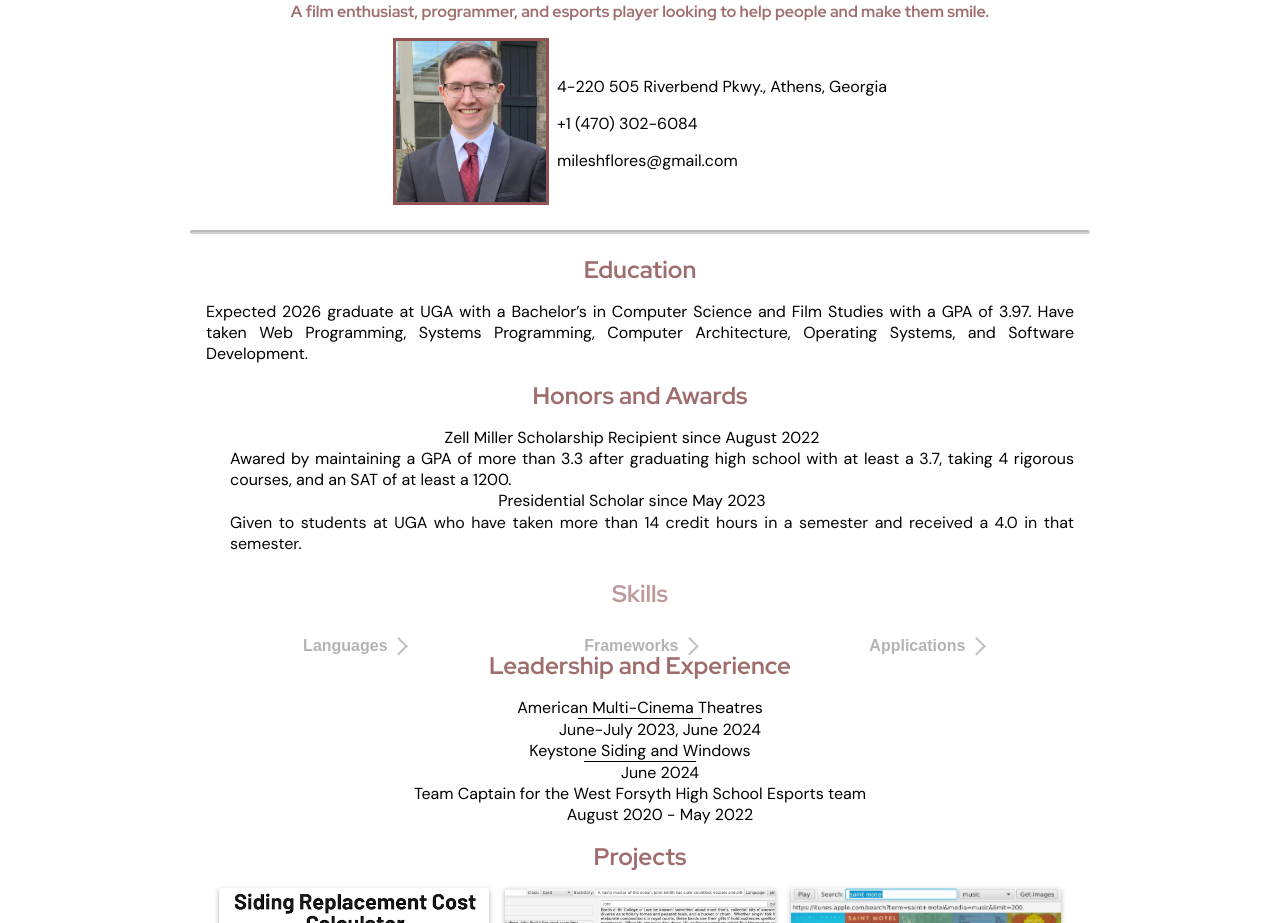
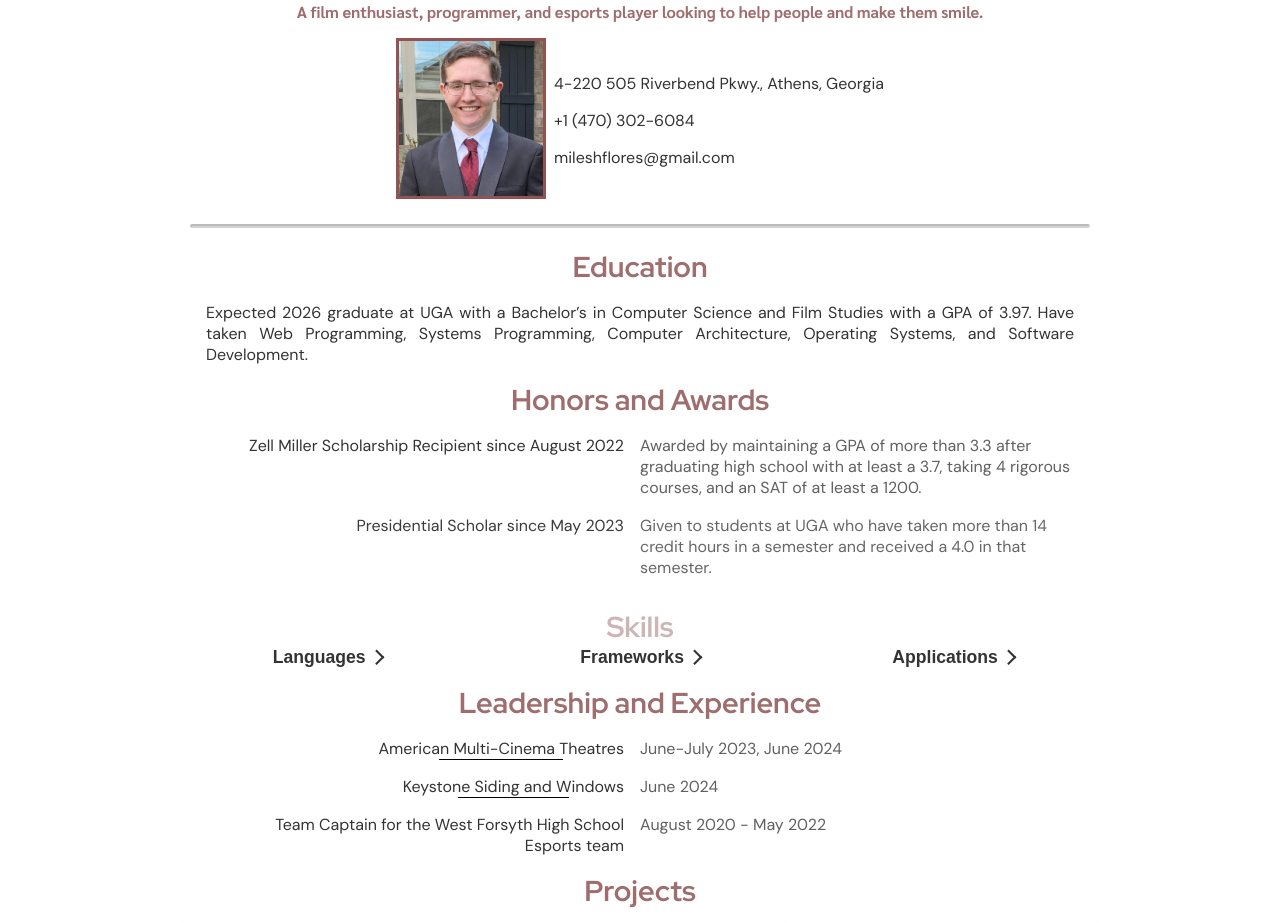
Before and after one commit to mhf29695/cv, a plain HTML site: page index.html in a window 1280 px wide. Shown: the part 155-1078 px from the top of the page. Drawn offline with nearby package versions, Linux system fonts and the light colour scheme.

Commit message:
Updated files for project submit

```diff
--- a/css/miles-stylesheet.css
+++ b/css/miles-stylesheet.css
@@ -1,3 +1,13 @@
+/* ------------------------ NOTE ------------------------ */
+/* Any css that looks advanced is the result of intensive
+research into W3Schools and Stackoverflow. Some code was
+borrowed from the aforementioned sites but HEAVILY modified.
+For instance, the partial border on the links is from
+https://stackoverflow.com/a/68283780, which I then did
+research into the CSS property to modify it. I have
+mentioned where I acquired the code from above more complex
+CSS. The same goes for anything in the index.html file. */
+
 /* ANIMATIONS */
 @keyframes fadeInDelayed00 {
     0% {
@@ -101,7 +111,6 @@
     18% {
         transform: translateY(0px);
         opacity: 1;
-
     }
     82% {
         transform: translateY(0px);
@@ -111,14 +120,6 @@
         transform: translateY(-30px);
         opacity: 0;
     }
-}
-@keyframes reveal {
-    from { display: none; }
-    to { display: block; }
-}
-@keyframes hide {
-    from { display: block; }
-    to { display: none;}
 }
 /* END OF ANIMATIONS */
 
@@ -145,20 +146,18 @@
 .fadeDelayed5 {
     animation: fadeInDelayed50 1.5s;
 }
-.disappear {
-    animation-timeline: view();
-    animation-name: kineticUp;
-    animation-timing-function: ease-out;
-    animation-range: cover;
-}
 /* END OF ANIMATION CLASSES */
 
 
 /* DEFAULT ELEMENTS */
+* {
+    box-sizing: border-box;
+}
 body {
     /*font-family: "Red Hat Display", system-ui;
     font-family: "Sarabun", sans-serif;*/
     font-family: "DM Sans", sans-serif;
+    color: #333;
     margin: 0px;
     display: flex;
     flex-direction: column;
@@ -191,7 +190,8 @@ hr {
     border-radius: 20px;
     border: 2px inset rgba(0, 0, 0, 0.265);
 }
-p, li, h2, h3, dd, dt, section > img, input, div > span, textarea {
+#page :is(p,li,textarea,input,button,dd,dt,h1,h2,h3,h4,.card,hr,span),
+#contact :is(p,li,textarea,input,button,dd,dt,h1,h2,h3,h4,.card,hr,span) {
     animation-timeline: view();
     animation-name: kineticUp;
     animation-timing-function: ease-out;
@@ -203,6 +203,7 @@ a {
     color: unset;
     transition-duration: .4s;
     border-bottom: 1.5px solid;
+    /* courtesy of Stackoverflow and W3Schools */
     border-image: linear-gradient(to right, transparent 25%, #fff 25%,#fff 75%, transparent 75% ) 1;
 }
 a:hover, #page a:hover {
@@ -211,12 +212,6 @@ a:hover, #page a:hover {
 a:active, #page a:active {
     border-image: linear-gradient(to right, transparent 25%, #702c2c 25%, #702c2c 75%, transparent 75% ) 10;
 }
-div {
-    margin: 0px;
-}
-/*footer a {
-    border-image: linear-gradient(to right, transparent 25%, gray 25%, gray 75%, transparent 75% ) 1;
-}*/
 footer > a:hover {
     border-image-slice: 2;
 }
@@ -230,21 +225,35 @@ h1,h2,h3,h4,h5,h6 {
     font-family: "Red Hat Display", system-ui;
     color: #9f6d6d;
 }
+h2 {
+    font-size: 1.8em;
+}
+h3 {
+    font-size: 1.4em;
+}
 section > p, dt {
     margin-left: 1em;
     margin-right: 1em;
 }
-ul, dl {
-    margin-right: 1em;
-}
 dl {
     display: grid;
-    justify-items: center;
+    grid: auto / 1fr 1fr;
+    row-gap: 1em;
+    margin: 1em;
+    text-align: left;
+}
+dt {
+    text-align: right;
+}
+dd {
+    color: #606060;
+    margin: 0px;
 }
 li::marker {
     color: #9f6d6d;
 }
 /* END OF DEFAULT ELEMENTS */
+
 
 /* GENERIC CLASSES */
 .title {
@@ -253,30 +262,31 @@ li::marker {
     margin: 16px;
 }
 .subtitle {
+    font-family: "Sarabun", sans-serif;
     margin-bottom: 16px;
 }
 .one-col {
     display: grid;
-    grid: auto / auto;
+    grid-template-columns: auto;
 }
 .three-col {
     display: grid;
-    grid-template-columns: 30% 30% 30%;
+    grid-template-columns: repeat(3, 33%);
     column-gap: 1em;
     justify-content: center;
 }
 .button {
-    /*font-family: "Sarabun", sans-serif;*/
     font-family: "Red Hat Display", system-ui;
     background-color: unset;
     border-width: 2px;
     border-color: #333;
+    color: #333;
     font-size: 1em;
     margin: .5em;
     border-style: solid;
     border-radius: 5px;
     transition-duration: 0.4s;
-    animation: none;
+    animation: none !important; /* allows for hover up */
 }
 .button:hover, a:hover {
     border-color: #993b3b;
@@ -290,13 +300,15 @@ li::marker {
     transition-duration: 0s;
 }
 .dropdown {
+    color: #333;
     cursor: pointer;
     margin-bottom: .5em;
     padding: 0px .3em;
     background-color: unset;
-    font-size: 1em;
+    font-size: 1.1em;
     border: unset;
 }
+/* idea from W3Schools */
 .arrow {
     margin-left: .3em;
     height: 10.5px;
@@ -351,6 +363,24 @@ li::marker {
     object-fit: cover;
     height: 200px;
     margin-bottom: .5em;
+    animation: unset;
+}
+/* from W3Schools (eLC link) */
+.card {
+    box-shadow: 0px 2px 5px rgba(0, 0, 0, 0.306);
+    transition: 0.4s;
+    max-width: 600px;
+    color: white;
+    background-color: #9f6d6d;
+}
+.card h3 {
+    color: white;
+}
+.card:hover {
+    box-shadow: 0 6px 15px 0 rgba(0, 0, 0, 0.306);
+}
+.text {
+    padding: .25em 1em;
 }
 /* END OF GENERIC CLASSES */
 
@@ -381,9 +411,9 @@ li::marker {
     margin-right: 8px;
     border: 3px solid #945353;
 }
-@media only screen and (max-width: 900px) {
+@media only screen and (max-width: 900px) and (min-width: 400px) {
     #projects {
-        grid: auto auto auto / auto;
+        grid: auto auto auto / min-content;
         row-gap: 1em;
         justify-content: center;
         text-align: left;
@@ -391,16 +421,11 @@ li::marker {
 }
 @media only screen and (max-width: 400px) {
     .three-col {
-        grid: auto auto auto / auto;
+        grid: auto auto auto / 300px;
         row-gap: 1em;
-        justify-content: center;
-        text-align: left;
     }
     #skills div > span {
         justify-content: center;
-    }
-    #skills > div {
-        width: 202px;
     }
 }
 @media only screen and (max-width: 350px) {
@@ -411,14 +436,6 @@ li::marker {
     #info img {
         animation: fadeInDelayed20 1.5s;
     }
-    .three-col {
-        grid: auto auto auto / auto;
-        row-gap: 1em;
-    }
-}
-#jobs {
-    display: flex;
-    justify-content: center;
 }
 #skills {
     margin: 1em 0px 0px 0px;
@@ -430,12 +447,6 @@ li::marker {
     margin: 0px;
     padding-left: 1em;
 }
-#jobs dd,dt {
-    text-align: left;
-}
-#skills ul, #jobs dl {
-    margin-right: 0px;
-}
 #projects div {
     display: flex;
     flex-direction: column;
@@ -446,11 +457,10 @@ li::marker {
 /* CONTACT */
 #contact {
     min-width: 280px;
-    max-width: 540px;
+    max-width: 900px;
     width: 100%;
     height: 100%;
-    background-color: white;
-    border-radius: 25px;
+    margin-bottom: 1.8em;
 }
 #contact hr {
     margin-left: 1em;
@@ -493,57 +503,3 @@ li::marker {
     margin-top: 1em;
 }
 /* END CONTACT */
-.card {
-    /* Add shadows to create the "card" effect */
-    box-shadow: 0px 2px 5px rgba(0, 0, 0, 0.306);
-    transition: 0.4s;
-    max-width: 300px;
-    color: white;
-    background-color: #9f6d6d;
-}
-
-.card h3 {
-    color: white;
-}
-
-/* On mouse-over, add a deeper shadow */
-.card:hover {
-    box-shadow: 0 6px 15px 0 rgba(0, 0, 0, 0.306);
-}
-
-.text {
-    padding: .25em 1em;
-}
-/* move to dev file
-
-.img-container {
-    position: relative;
-}
-.img-container:hover img {
-    transform: translateY(-5px);
-    transition-duration: .4s;
-    box-shadow: 0px 2px 5px rgba(0, 0, 0, 0.306);
-    opacity: .4;
-}
-.img-container:hover .test {
-    opacity: 1;
-}
-
-.test {
-    position: absolute;
-    opacity: 0;
-    top: 50%;
-    left: 50%;
-    transform: translate(-50%, -50%);
-    transition-duration: .4s;
-}
-*/
-
-
-/* TODO
-Fix order and comments
-fix image size -- perhaps arrows to scroll through (look at Google for that and W3 Schools
-may just remove hover and work on that for updated page
-change some colors around
-implement blur for images to zoom in maybe? -- may just delete that function
-make links a different color if in body or bold them? might just leave as is */
--- a/index.html
+++ b/index.html
@@ -1,19 +1,34 @@
 <!DOCTYPE html>
 <html lang="en">
+
+<!-- NOTE:  I installed jQuery for an easy function to make the list dropdown pretty.
+            I understand we did not discuss it in class and won't go over it, but I did
+            my research on Stackoverflow and the jQuery library afterwards to make sure
+            I use it properly. The JavaScript was also from extensive research in W3Schools
+            into onclick functions.
+-->
+
 <head>
     <script src="https://ajax.googleapis.com/ajax/libs/jquery/3.7.1/jquery.min.js"></script>
     <link rel="stylesheet" href="https://cdnjs.cloudflare.com/ajax/libs/font-awesome/4.7.0/css/font-awesome.min.css">
     <link rel="stylesheet" href="css/miles-stylesheet.css">
     <link rel="preconnect" href="https://fonts.googleapis.com">
     <link rel="preconnect" href="https://fonts.gstatic.com" crossorigin>
-    <link href="https://fonts.googleapis.com/css2?family=DM+Sans:ital,opsz,wght@0,9..40,100..1000;1,9..40,100..1000&display=swap" rel="stylesheet">
-    <link href="https://fonts.googleapis.com/css2?family=Red+Hat+Display:ital,wght@0,300..900;1,300..900&display=swap" rel="stylesheet">
-    <link href="https://fonts.googleapis.com/css2?family=Sarabun:ital,wght@0,100;0,200;0,300;0,400;0,500;0,600;0,700;0,800;1,100;1,200;1,300;1,400;1,500;1,600;1,700;1,800&display=swap" rel="stylesheet">
-    <link href="https://fonts.googleapis.com/css2?family=Ubuntu+Mono:ital,wght@0,400;0,700;1,400;1,700&display=swap" rel="stylesheet">
+    <link
+        href="https://fonts.googleapis.com/css2?family=DM+Sans:ital,opsz,wght@0,9..40,100..1000;1,9..40,100..1000&display=swap"
+        rel="stylesheet">
+    <link href="https://fonts.googleapis.com/css2?family=Red+Hat+Display:ital,wght@0,300..900;1,300..900&display=swap"
+        rel="stylesheet">
+    <link
+        href="https://fonts.googleapis.com/css2?family=Sarabun:ital,wght@0,100;0,200;0,300;0,400;0,500;0,600;0,700;0,800;1,100;1,200;1,300;1,400;1,500;1,600;1,700;1,800&display=swap"
+        rel="stylesheet">
+    <link href="https://fonts.googleapis.com/css2?family=Ubuntu+Mono:ital,wght@0,400;0,700;1,400;1,700&display=swap"
+        rel="stylesheet">
     <meta charset="UTF-8">
     <meta name="viewport" content="width=device-width, initial-scale=1.0">
     <title>Miles Hayden Flores || Résumé</title>
 </head>
+
 <body>
     <header class="nav-header">
         <nav id="toolbar">
@@ -23,36 +38,55 @@
     </header>
     <div id="page">
         <section id="splash">
-                <div class="disappear"><h1 id="title" class="fadeDelayed0 title">Miles Hayden Flores</h1></div>
-                <div class="disappear"><h4 id="subtitle" class="fadeDelayed1 subtitle">A film enthusiast, programmer, and esports player looking to help people and make them smile.</h4></div>
+            <div class="fadeDelayed0">
+                <h1 id="title" class="title">Miles Hayden Flores</h1>
+            </div>
+            <div class="fadeDelayed1">
+                <h4 id="subtitle" class="subtitle">A film enthusiast, programmer, and esports player
+                    looking to help people and make them smile.</h4>
+            </div>
             <div id="info">
-                <div class="disappear"><img src="images/miles_headshot.png" alt="Miles in a nice suit smiling." class="fadeDelayed1-5"></div>
+                <div class="fadeDelayed1-5"><img src="images/miles_headshot.png" alt="Miles in a nice suit smiling.">
+                </div>
                 <div id="text">
-                    <div class="disappear"><p class="fadeDelayed3">4-220 505 Riverbend Pkwy., Athens, Georgia</p></div>
-                    <div class="disappear"><p class="fadeDelayed4">+1 (470) 302-6084</p></div>
-                    <div class="disappear"><p class="fadeDelayed5">mileshflores@gmail.com</p></div>
+                    <div class="fadeDelayed3">
+                        <p>4-220 505 Riverbend Pkwy., Athens, Georgia</p>
+                    </div>
+                    <div class="fadeDelayed4">
+                        <p>+1 (470) 302-6084</p>
+                    </div>
+                    <div class="fadeDelayed5">
+                        <p>mileshflores@gmail.com</p>
+                    </div>
                 </div>
             </div>
         </section>
-        <div class="disappear"><hr class="fadeDelayed1"/></div>
+        <div class="fadeDelayed1">
+            <hr />
+        </div>
         <section class="fadeDelayed2">
             <h2>Education</h2>
-            <p>Expected 2026 graduate at UGA with a Bachelor’s in Computer Science and Film Studies with a GPA of 3.97. Have taken Web Programming, Systems Programming, Computer Architecture, Operating Systems, and Software Development.</p>
+            <p>Expected 2026 graduate at UGA with a Bachelor’s in Computer Science and Film Studies with a GPA of 3.97.
+                Have taken Web Programming, Systems Programming, Computer Architecture, Operating Systems, and Software
+                Development.</p>
         </section>
         <section class="fadeDelayed3">
             <h2>Honors and Awards</h2>
             <dl>
                 <dt>Zell Miller Scholarship Recipient since August 2022</dt>
-                <dd>Awared by maintaining a GPA of more than 3.3 after graduating high school with at least a 3.7, taking 4 rigorous courses, and an SAT of at least a 1200.</dd>
+                <dd>Awarded by maintaining a GPA of more than 3.3 after graduating high school with at least a 3.7,
+                    taking 4 rigorous courses, and an SAT of at least a 1200.</dd>
                 <dt>Presidential Scholar since May 2023</dt>
-                <dd>Given to students at UGA who have taken more than 14 credit hours in a semester and received a 4.0 in that semester.</dd>
+                <dd>Given to students at UGA who have taken more than 14 credit hours in a semester and received a 4.0
+                    in that semester.</dd>
             </dl>
         </section>
         <section class="fadeDelayed4">
             <h2>Skills</h2>
             <div id="skills" class="three-col">
                 <div class="list">
-                <span><button type="button" class="dropdown" onclick="toggleList(this,'#languages')">Languages<div class="arrow"></div></button></span>
+                    <span><button type="button" class="dropdown" onclick="toggleList(this,'#languages')">Languages<div
+                                class="arrow"></div></button></span>
                     <ul id="languages">
                         <li>Java</li>
                         <li>HTML</li>
@@ -62,13 +96,16 @@
                     </ul>
                 </div>
                 <div class="list">
-                <span><button type="button" class="dropdown" onclick="toggleList(this,'#frameworks')">Frameworks<div class="arrow"></div></button></span>
+                    <span><button type="button" class="dropdown" onclick="toggleList(this,'#frameworks')">Frameworks<div
+                                class="arrow"></div></button></span>
                     <ul id="frameworks">
                         <li>jQuery</li>
                     </ul>
                 </div>
                 <div class="list">
-                <span><button type="button" class="dropdown" onclick="toggleList(this,'#applications')">Applications<div class="arrow"></div></button></span>
+                    <span><button type="button" class="dropdown" onclick="toggleList(this,'#applications')">Applications
+                            <div class="arrow"></div>
+                        </button></span>
                     <ul id="applications">
                         <li>UNIX environments</li>
                         <li>VSCode</li>
@@ -84,35 +121,45 @@
             <h2>Leadership and Experience</h2>
             <div id="jobs">
                 <dl>
-                <dt><a href="https://www.amctheatres.com">American Multi-Cinema Theatres</a></dt>
+                    <dt><a href="https://www.amctheatres.com/" target="_blank">American Multi-Cinema Theatres</a></dt>
                     <dd>June-July 2023, June 2024</dd>
-                <dt><a href="https://www.keystonesidingwindows.com">Keystone Siding and Windows</a></dt>
+                    <dt><a href="https://www.keystonesidingwindows.com/" target="_blank">Keystone Siding and Windows</a>
+                    </dt>
                     <dd>June 2024</dd>
                     <dt>Team Captain for the West Forsyth High School Esports team</dt>
                     <dd>August 2020 - May 2022</dd>
                 </dl>
             </div>
         </section>
-        <section class="fadeDelayed4"><h2>Projects</h2>
+        <section class="fadeDelayed4">
+            <h2>Projects</h2>
             <div id="projects" class="three-col">
-            <div class="card" class="img">
+                <div class="card">
                     <div class="img-container"><img src="images/estimate_calculator.png"></div>
                     <div class="text">
                         <h3>Estimate Calculator</h3>
-                    <p>A detailed estimate calculator for a siding and window replacement company using dynamic CSS and
-                        Javascript in order to maintain usability and versatility. Incorporated jQuery for simplicity in
-                        program and more complex features. Constant communication with marketing team and owner in order to
-                        create an effective application with an appropriate design. Thorough bugfixing stage following
-                        iterative development of underlying code, as well as an optimizing stage to reduce bloat.</p>
+                        <p>A detailed estimate calculator for a siding and window replacement company using dynamic CSS
+                            and
+                            Javascript in order to maintain usability and versatility. Incorporated jQuery for
+                            simplicity in
+                            program and more complex features. Constant communication with marketing team and owner in
+                            order to
+                            create an effective application with an appropriate design. Thorough bugfixing stage
+                            following
+                            iterative development of underlying code, as well as an optimizing stage to reduce bloat.
+                        </p>
                     </div>
                 </div>
                 <div class="card">
                     <div class="img-container"><img src="images/dndcreator.png"></div>
                     <div class="text">
                         <h3>Dungeons and Dragons Character Creator</h3>
-                    <p>A Java application that pulls from several APIs to create a basic character sheet in a given fantasy
-                        language, complete with a dictionary and stat assignment with dice rolling. Incorporated iterative
-                        development and bugfixing, as well as numerous safeguards and warnings to prevent unwanted crashes
+                        <p>A Java application that pulls from several APIs to create a basic character sheet in a given
+                            fantasy
+                            language, complete with a dictionary and stat assignment with dice rolling. Incorporated
+                            iterative
+                            development and bugfixing, as well as numerous safeguards and warnings to prevent unwanted
+                            crashes
                             and lag.</p>
                     </div>
                 </div>
@@ -122,8 +169,10 @@
                     </div>
                     <div class="text">
                         <h3>Album Cover Lookup</h3>
-                    <p>A simple program that communicates with the iTunes API to search and download album covers for a
-                        specified artist and display them. Maintains usability while downloading and displays progress of
+                        <p>A simple program that communicates with the iTunes API to search and download album covers
+                            for a
+                            specified artist and display them. Maintains usability while downloading and displays
+                            progress of
                             the download.</p>
                     </div>
                 </div>
@@ -132,22 +181,26 @@
     </div>
     <footer>
         <span><a href="contact.html">Miles Hayden Flores</a> &copy; 2024</span>
-        <a href="https://linkedin.com/in/miles-flores-5b12bb324" target="_blank"><i class="fa fa-brands fa-linkedin"></i></a>
+        <a href="https://linkedin.com/in/miles-flores-5b12bb324" target="_blank"><i
+                class="fa fa-brands fa-linkedin"></i></a>
     </footer>
     <script>
         function toggleList(button, id) {
             if (button.querySelector(".arrow").style.transform == "rotate(45deg)") {
-                button.querySelector(".arrow").style.transform  = "rotate(-45deg)";
+                button.querySelector(".arrow").style.transform = "rotate(-45deg)";
                 /*$(button).children().css("border-color", "#333");*/
             } else {
-                button.querySelector(".arrow").style.transform  = "rotate(45deg)";
+                button.querySelector(".arrow").style.transform = "rotate(45deg)";
                 /*$(button).children().css("border-color", "#993b3b");*/
             }
+            /* Uses jQuery's slide animation toggle */
             $(id).children().css("animation-name", "none");
-            $(id).slideToggle(function(){
+            $(id).slideToggle(function () {
+                /* allows for a smooth transition not affected by viewport animation */
                 $(id).children().css("animation-name", "kineticUp");
             });
         }
     </script>
 </body>
+
 </html>
```
Also changed, not shown: contact.html (+31 -12 lines). Lines whose indentation alone changed are shown as unchanged.
